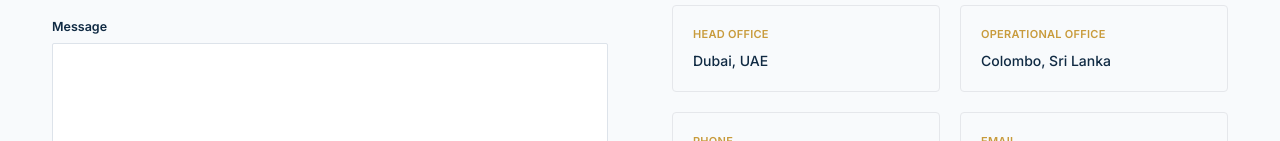
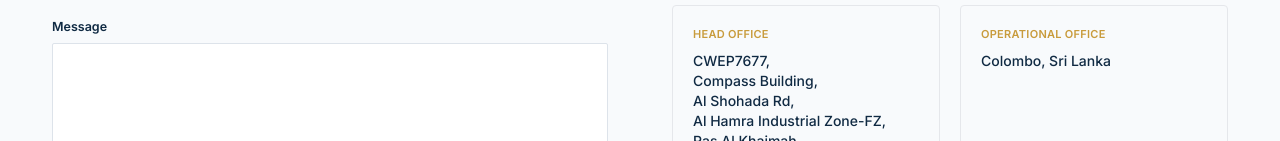
Before and after one commit to sandasilu-cloud/solvex-fz-llc, a Next.js app: page /contact in a window 1280 px wide. Shown: the part 807-948 px from the top of the page. Built offline with nearby package versions, Linux system fonts and the light colour scheme.

Commit message:
update address and google map

```diff
--- a/app/contact/page.tsx
+++ b/app/contact/page.tsx
@@ -10,7 +10,7 @@ export const metadata: Metadata = {
 };
 
 const info = [
-  { label: "Head Office", value: "Dubai, UAE" },
+  { label: "Head Office", value: "CWEP7677,\n Compass Building,\n Al Shohada Rd,\nAl Hamra Industrial Zone-FZ,\n Ras Al Khaimah,\nUnited Arab Emirates" },
   { label: "Operational Office", value: "Colombo, Sri Lanka" },
   { label: "Phone", value: "+1 (905) 581 3963" },
   { label: "Email", value: "sales@solvexeng.com" },
@@ -35,7 +35,7 @@ export default function ContactPage() {
           <Reveal delay={0.1}>
             <div className="mb-7 flex h-60 items-center justify-center rounded-sm bg-gray-100 text-sm text-gray-400">
               <iframe
-                src="https://www.google.com/maps/embed?pb=!1m18!1m12!1m3!1d3612.6455513771017!2d55.27430731501!3d25.19715898389!2m3!1f0!2f0!3f0!3m2!1i1024!2i768!4f13.1!3m3!1m2!1s0x3e5f6956c579af7f%3A0x88371e1f4c78a03d!2sBurj%20Khalifa!5e0!3m2!1sen!2sae!4v1699999999999!5m2!1sen!2sae"
+                src="https://www.google.com/maps?q=25.665052,55.786282&z=17&output=embed"
                 width="100%"
                 height="100%"
                 style={{ border: 0 }}
@@ -51,7 +51,7 @@ export default function ContactPage() {
                   <div className="mb-2 text-[11px] font-semibold uppercase tracking-wide text-gold">
                     {c.label}
                   </div>
-                  <div className="text-sm font-medium text-navy">{c.value}</div>
+                  <div className="text-sm font-medium text-navy whitespace-pre-line">{c.value}</div>
                 </div>
               ))}
             </div>
```
